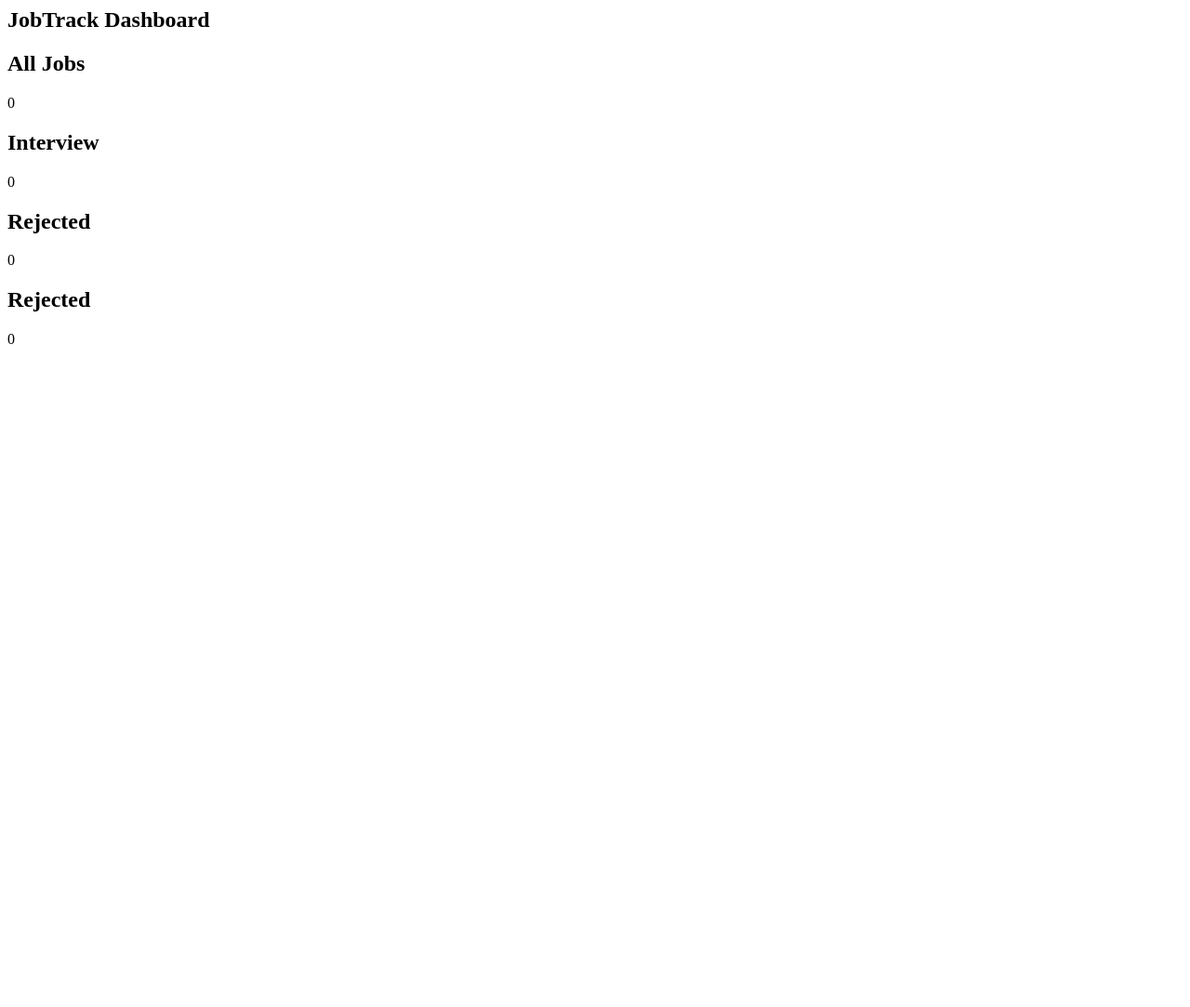
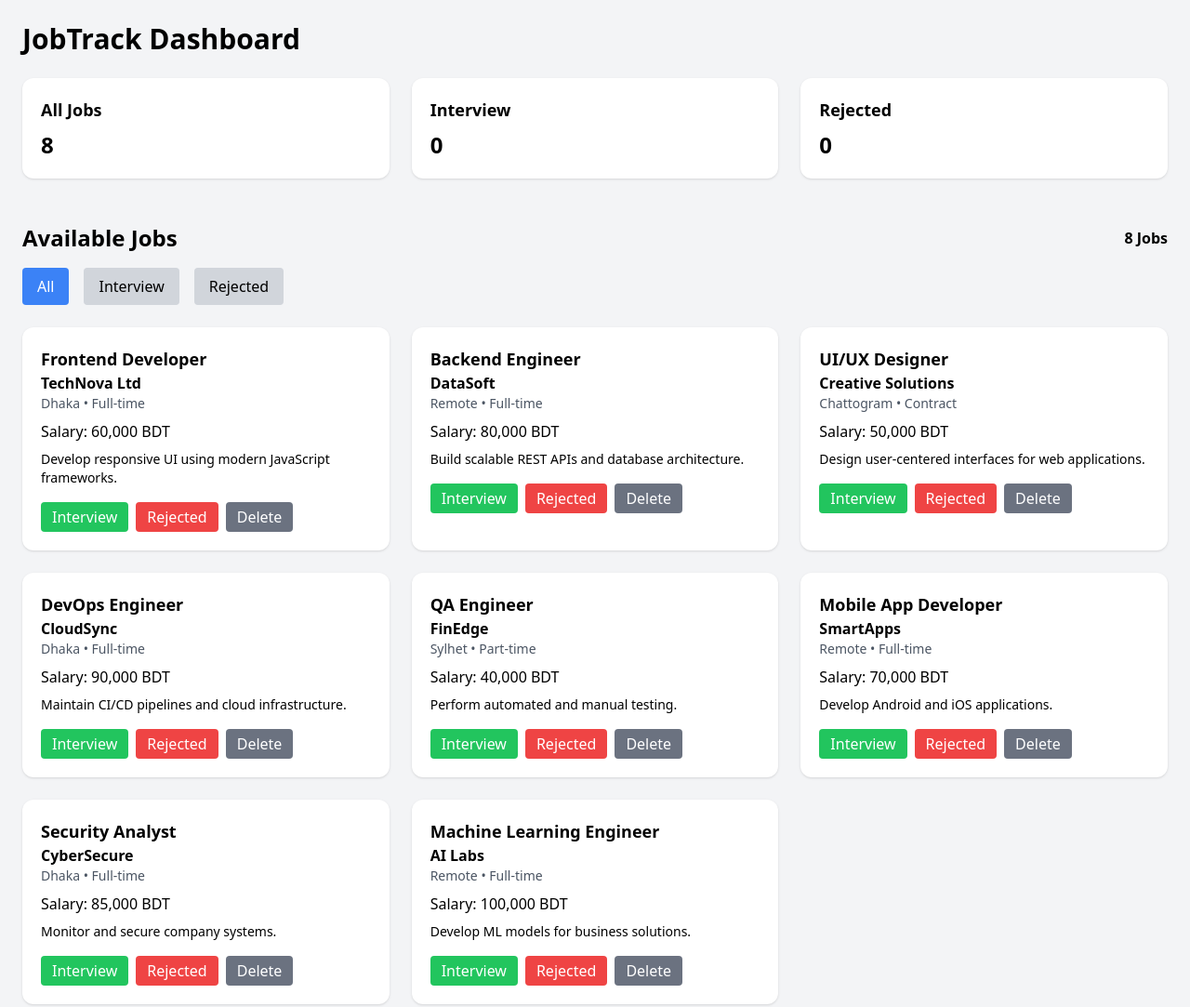
Before and after one commit to Ayonpal5/job-tracker, a plain HTML site: page index.html in a window 1280 px wide. Shown: the whole page at 93% size. Before the commit the page ends 800 px from the top, so only its background shows below. Drawn offline with nearby package versions, Linux system fonts and the light colour scheme.

Commit message:
Refactor index.html structure and content

```diff
--- a/index.html
+++ b/index.html
@@ -1,3 +1,11 @@
+<!DOCTYPE html>
+<html lang="en">
+<head>
+  <meta charset="UTF-8">
+  <title>JobTrack Dashboard</title>
+  <script src="https://cdn.tailwindcss.com"></script>
+</head>
+<body class="bg-gray-100 min-h-screen">
 
   <section class="p-6">
     <h1 class="text-3xl font-bold mb-6">JobTrack Dashboard</h1>
@@ -18,8 +26,30 @@
         <p id="rejectedCount" class="text-2xl font-bold mt-2">0</p>
       </div>
     </div>
-  </section> <div class="bg-white p-5 rounded-xl shadow">
-        <h2 class="text-lg font-semibold">Rejected</h2>
-        <p id="rejectedCount" class="text-2xl font-bold mt-2">0</p>
-      </div>
+  </section>
+
+  <section class="p-6">
+    <div class="flex justify-between items-center mb-4">
+      <h2 class="text-2xl font-bold">Available Jobs</h2>
+      <span id="sectionCount" class="font-semibold">0 Jobs</span>
     </div>
+
+    <div class="flex gap-4 mb-6">
+      <button class="tabBtn px-4 py-2 bg-blue-500 text-white rounded" data-tab="all">All</button>
+      <button class="tabBtn px-4 py-2 bg-gray-300 rounded" data-tab="interview">Interview</button>
+      <button class="tabBtn px-4 py-2 bg-gray-300 rounded" data-tab="rejected">Rejected</button>
+    </div>
+
+    <div id="emptyState" class="hidden text-center mt-10">
+      <img src="https://cdn-icons-png.flaticon.com/512/4076/4076549.png"
+           class="w-24 mx-auto mb-4">
+      <h3 class="text-xl font-semibold">No jobs available</h3>
+      <p class="text-gray-500">There are no jobs in this category.</p>
+    </div>
+
+    <div id="jobContainer" class="grid grid-cols-1 md:grid-cols-2 lg:grid-cols-3 gap-6"></div>
+  </section>
+
+<script src="function.js"></script>
+</body>
+</html>
```
